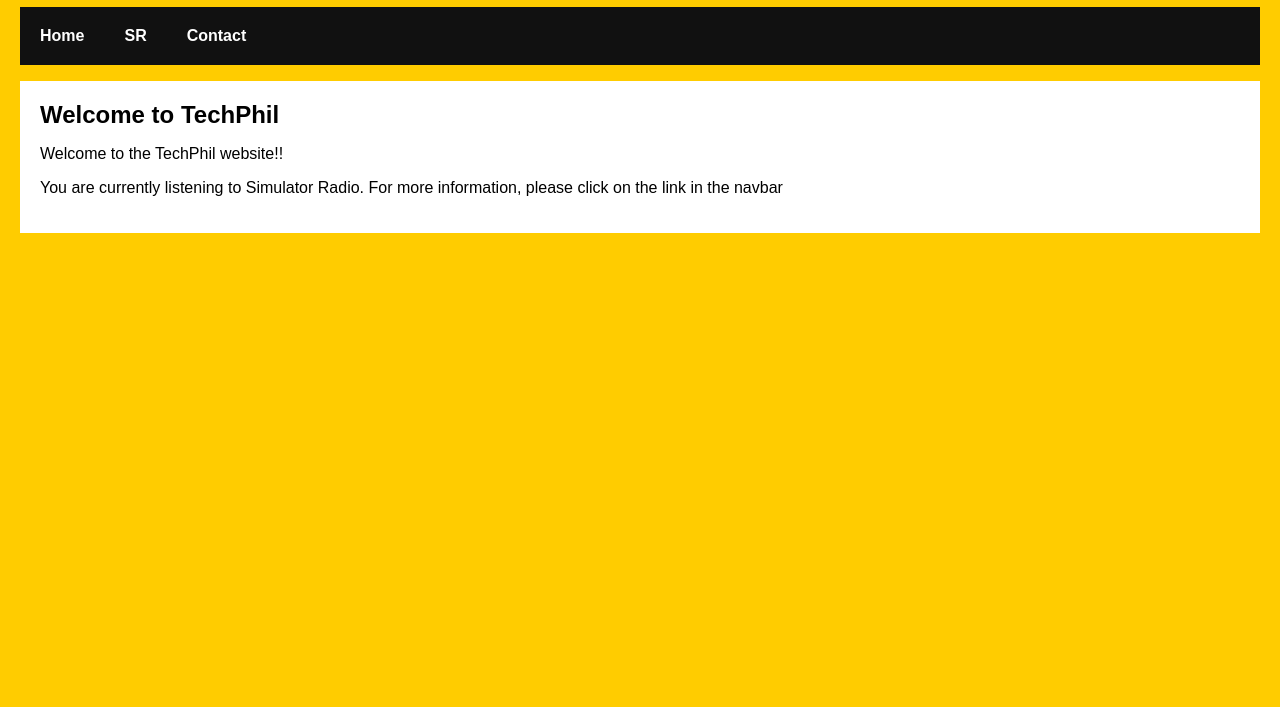
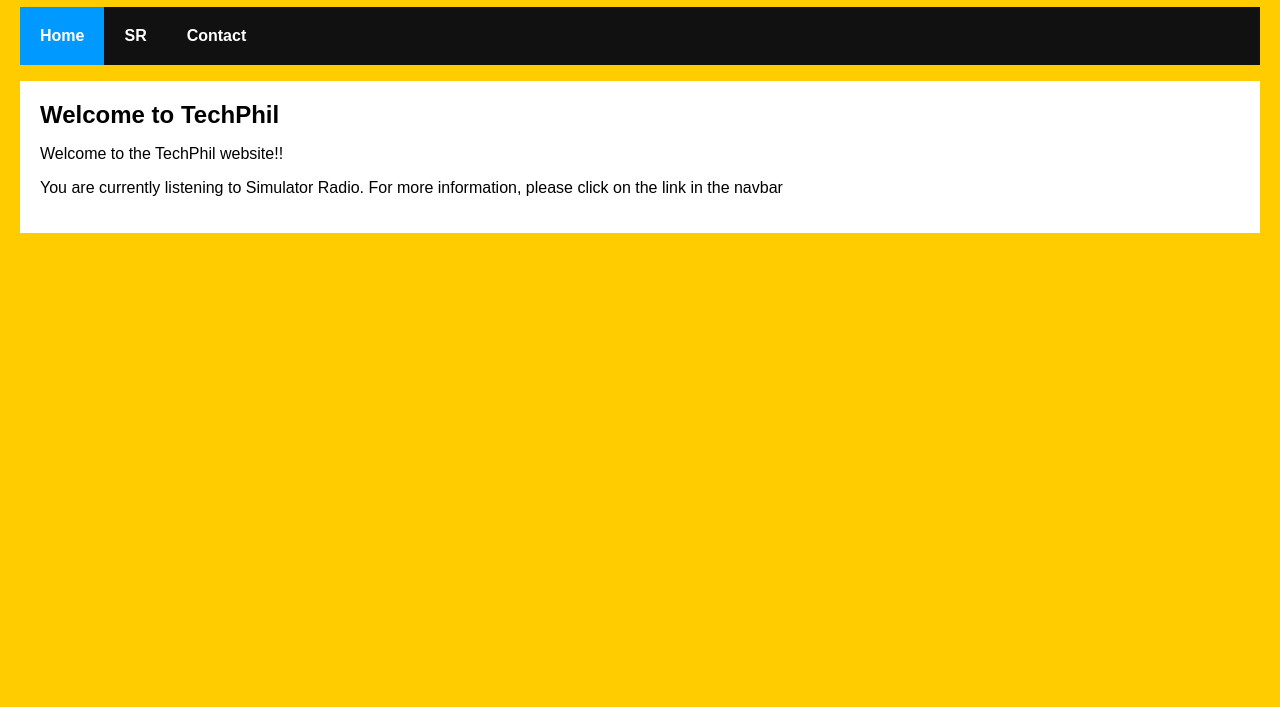
Before and after one commit to TechPhilDev/SampleReactApp, a React app in the folder react-tut/: page / in a window 1280 px wide. Shown: the part 93-800 px from the top of the page. Built offline with nearby package versions, Linux system fonts and the light colour scheme.

Commit message:
Updated working example with correct CSS and Navbar

```diff
--- a/react-tut/src/Nav.js
+++ b/react-tut/src/Nav.js
@@ -5,7 +5,7 @@
     render() {
         return(
             <ul className="header">
-    <li><NavLink to="/">Home</NavLink></li>
+    <li><NavLink exact to="/">Home</NavLink></li>
     <li><NavLink to="/sr">SR</NavLink></li>
     <li><NavLink to="/contact">Contact</NavLink></li>
 </ul>
--- a/react-tut/src/index.css
+++ b/react-tut/src/index.css
@@ -33,3 +33,7 @@
   .content li {
     margin-bottom: 10px;
   }
+
+  .active {
+      background-color: #0099FF;
+  }
```
